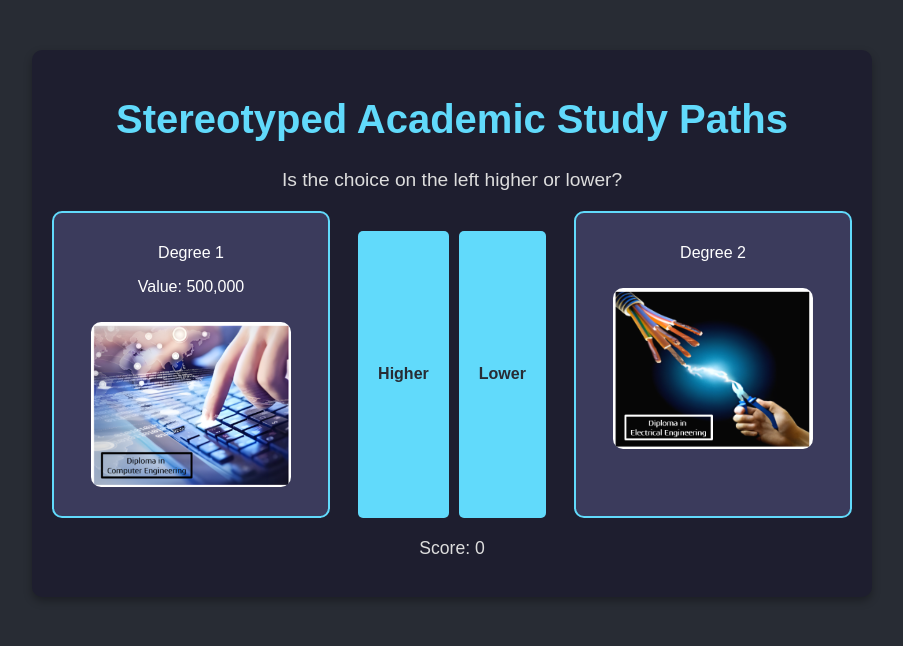
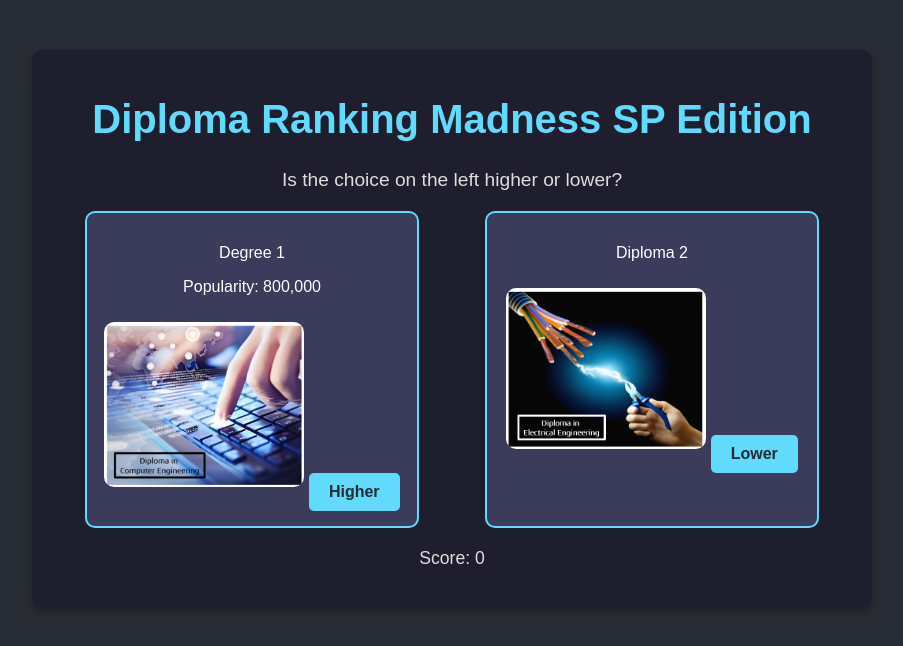
Before and after one commit to Ziyor650/testinghackathon, a plain HTML site: page index.html in a window 1280 px wide. Shown: the whole page, without its empty margins (188-1091 px from the left). Drawn offline with Linux system fonts and the light colour scheme.

Commit message:
Update index.html

```diff
--- a/index.html
+++ b/index.html
@@ -3,32 +3,29 @@
 <head>
   <meta charset="UTF-8">
   <meta name="viewport" content="width=device-width, initial-scale=1.0">
-  <title>Stereotyped Academic Study Paths</title>
+  <title>Diploma Ranking Madness SP Edition</title>
   <link rel="stylesheet" href="style.css">
 </head>
 <body>
   <div class="game-container">
-    <h1>Stereotyped Academic Study Paths</h1>
+    <h1>Diploma Ranking Madness SP Edition</h1>
     <p id="question">Is the choice on the left higher or lower?</p>
 
     <div class="items-container">
       <!-- Left choice -->
       <div id="item1" class="item">
-        <p id="item1-name">Degree 1</p>
-        <p id="item1-value">Value: 500,000</p>
-        <img id="item1-img" src="Images/DCPE.png" alt="Degree 1">
-      </div>
-
-      <!-- Buttons below the light blue square -->
-      <div class="button-container">
+        <p id="item1-name">Diploma 1</p>
+        <p id="item1-popularity">Popularity: 800,000</p>
+        <img id="item1-img" src="Images/DCPE.png" alt="Diploma 1">
         <button id="higher-btn" class="choice-btn">Higher</button>
-        <button id="lower-btn" class="choice-btn">Lower</button>
       </div>
 
       <!-- Right choice -->
       <div id="item2" class="item">
-        <p id="item2-name">Degree 2</p>
-        <img id="item2-img" src="Images/DEEE.png" alt="Degree 2">
+        <p id="item2-name">Diploma 2</p>
+        <img id="item2-img" src="Images/DEEE.png" alt="Diploma 2">
+        <p id="item2-popularity" style="display: none;">Popularity: 1,000,000</p>
+        <button id="lower-btn" class="choice-btn">Lower</button>
       </div>
     </div>
 
```
